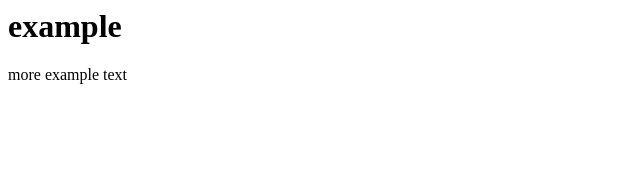
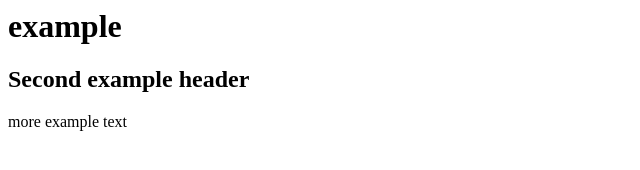
Before and after one commit to Skyrub-dev/Skyrub-dev.github.io, a plain HTML site: page index.html in a window 1280 px wide. Shown: the whole page, without its empty margins (0-640 px from the left). Drawn offline with Linux system fonts and the light colour scheme.

Commit message:
Update index.html

```diff
--- a/index.html
+++ b/index.html
@@ -2,6 +2,7 @@
 
 <head>
 <h1> example </h1>
+<h2> Second example header </h2>
 </head>
 
 <body>
```
